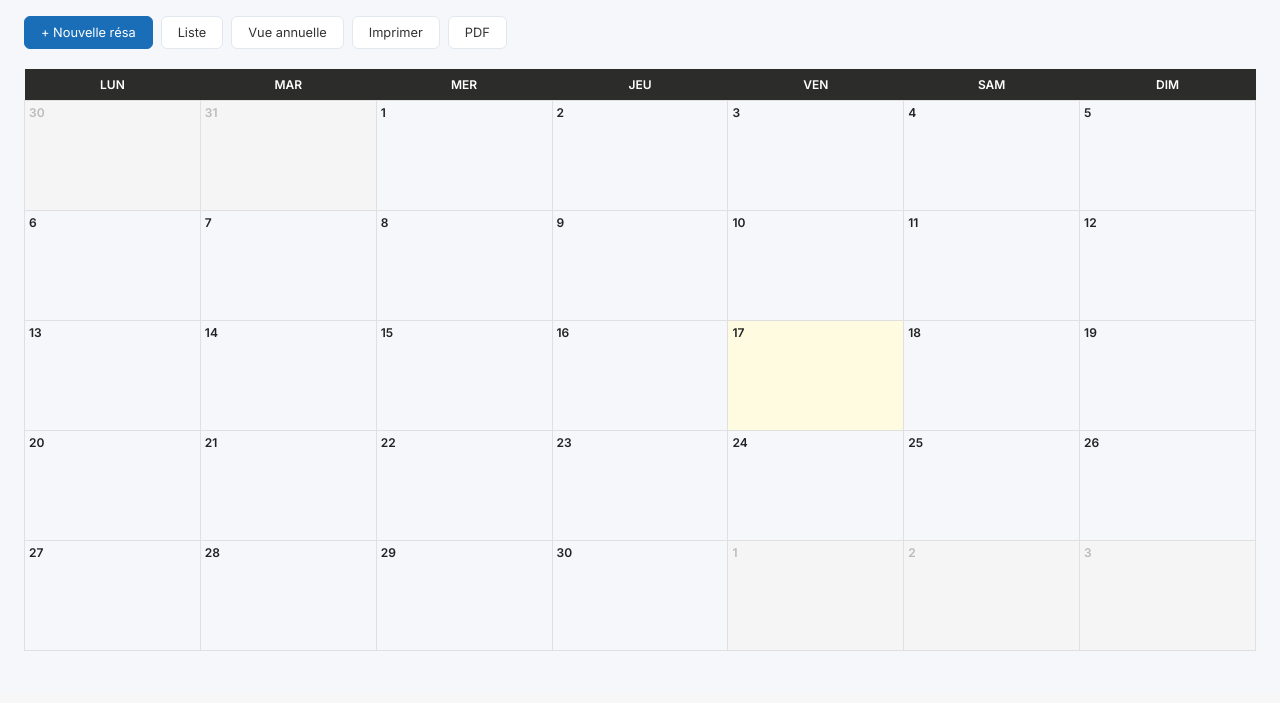
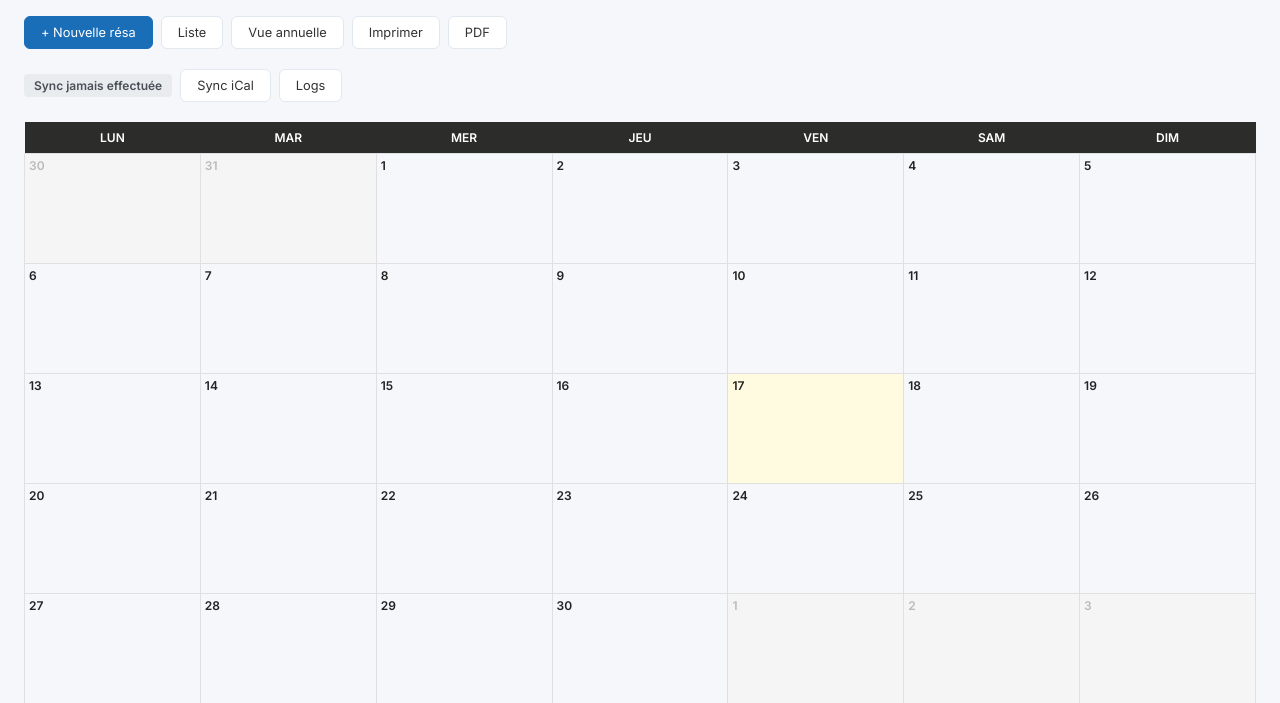
Before and after one commit to JorgeCaneteAI/villaplaisance-v7, a PHP site: page /admin/calendrier in a window 1280 px wide. Shown: the part 107-810 px from the top of the page. Before the commit the page ends 758 px from the top, so only its background shows below. Run offline with PHP 8.4, Linux system fonts and the light colour scheme; a user stored in the database is signed in; tables that the repository leaves empty or names only in its code hold one stand-in row (values such as "Sample post").

Commit message:
feat(calendrier): script CLI cron + bouton sync manuel + badge fraîcheur + page logs

```diff
--- a/app/Controllers/Admin/ReservationController.php
+++ b/app/Controllers/Admin/ReservationController.php
@@ -56,6 +56,11 @@ class ReservationController extends AdminBaseController
 
         $data = ReservationService::buildCalendarData($year, $month);
 
+        $lastSync = \Database::fetchOne(
+            "SELECT MAX(last_sync_at) AS last_sync_at, MIN(COALESCE(last_sync_ok, 1)) AS all_ok
+             FROM vp_ical_feeds WHERE actif = 1"
+        );
+
         $this->render('admin/reservations/index', [
             'year'         => $year,
             'month'        => $month,
@@ -68,6 +73,8 @@ class ReservationController extends AdminBaseController
             'prev_month'   => $prevMonth,
             'next_year'    => $nextYear,
             'next_month'   => $nextMonth,
+            'last_sync_at' => $lastSync['last_sync_at'] ?? null,
+            'last_sync_ok' => $lastSync['all_ok'] ?? null,
         ]);
     }
 
@@ -279,4 +286,32 @@ class ReservationController extends AdminBaseController
             'pays'       => $parts[1] ?? '',
         ]);
     }
+
+    public function sync(): void
+    {
+        if (!$this->verifyCsrf()) {
+            $this->flash('error', 'Token CSRF invalide.');
+            $this->redirect($_SERVER['HTTP_REFERER'] ?? '/admin/calendrier');
+            return;
+        }
+
+        $result = \App\Services\IcalSyncService::syncAll('manual');
+        $msg = sprintf('Sync iCal — %d créée(s), %d mise(s) à jour, %d supprimée(s)',
+                       $result['created'], $result['updated'], $result['deleted']);
+        if (!empty($result['errors'])) {
+            $msg .= ' | Erreurs : ' . implode(' / ', $result['errors']);
+            $this->flash('error', $msg);
+        } else {
+            $this->flash('success', $msg);
+        }
+        $this->redirect($_SERVER['HTTP_REFERER'] ?? '/admin/calendrier');
+    }
+
+    public function logs(): void
+    {
+        $logs = \Database::fetchAll(
+            "SELECT * FROM vp_ical_sync_log ORDER BY id DESC LIMIT 50"
+        );
+        $this->render('admin/reservations/logs', ['logs' => $logs]);
+    }
 }
--- a/app/Router.php
+++ b/app/Router.php
@@ -553,6 +553,14 @@ class Router
             (new \App\Controllers\Admin\ReservationController())->mois();
             return;
         }
+        if ($normalized === '/admin/calendrier/sync' && $_SERVER['REQUEST_METHOD'] === 'POST') {
+            (new \App\Controllers\Admin\ReservationController())->sync();
+            return;
+        }
+        if ($normalized === '/admin/calendrier/logs') {
+            (new \App\Controllers\Admin\ReservationController())->logs();
+            return;
+        }
         if ($normalized === '/admin/calendrier/api/code') {
             (new \App\Controllers\Admin\ReservationController())->apiCode();
             return;
--- a/app/Views/admin/reservations/index.php
+++ b/app/Views/admin/reservations/index.php
@@ -25,6 +25,38 @@ use App\Services\ReservationConstants;
         <a href="/admin/calendrier/annee/<?= $year ?>" class="btn">Vue annuelle</a>
         <a href="/admin/calendrier/print/<?= $year ?>/<?= $month ?>" class="btn">Imprimer</a>
         <a href="/admin/calendrier/export/pdf/<?= $year ?>/<?= $month ?>" class="btn">PDF</a>
+    </div>
+
+    <?php
+    $csrf = $_SESSION['csrf_token'] ?? ($_SESSION['csrf_token'] = bin2hex(random_bytes(32)));
+    $fmtAge = function(float $m): string {
+        if ($m < 60) return round($m) . ' min';
+        if ($m < 1440) return round($m / 60, 1) . ' h';
+        return round($m / 1440) . ' j';
+    };
+    $badgeClass = 'sync-unknown';
+    $badgeText = 'Sync jamais effectuée';
+    if (!empty($last_sync_at)) {
+        $syncAge = max(0, (time() - strtotime($last_sync_at)) / 60);
+        if ((int) $last_sync_ok === 0) {
+            $badgeClass = 'sync-error';
+            $badgeText = 'Dernière sync KO il y a ' . $fmtAge($syncAge);
+        } elseif ($syncAge < 60) {
+            $badgeClass = 'sync-ok'; $badgeText = 'Sync il y a ' . $fmtAge($syncAge);
+        } elseif ($syncAge < 1440) {
+            $badgeClass = 'sync-warn'; $badgeText = 'Sync il y a ' . $fmtAge($syncAge);
+        } else {
+            $badgeClass = 'sync-error'; $badgeText = 'Sync il y a ' . $fmtAge($syncAge);
+        }
+    }
+    ?>
+    <div class="sync-bar">
+        <span class="sync-badge <?= $badgeClass ?>"><?= htmlspecialchars($badgeText) ?></span>
+        <form method="post" action="/admin/calendrier/sync" style="display:inline">
+            <input type="hidden" name="csrf_token" value="<?= htmlspecialchars($csrf) ?>">
+            <button type="submit" class="btn">Sync iCal</button>
+        </form>
+        <a href="/admin/calendrier/logs" class="btn">Logs</a>
     </div>
 
     <table class="calendrier__grid">
@@ -80,4 +112,10 @@ use App\Services\ReservationConstants;
 .calendrier__grid td.outside .day-num { color: #bbb; }
 .calendrier__grid .resa { display: block; padding: 3px 5px; margin-top: 2px; border-radius: 3px; font-size: 10.5px; text-decoration: none; line-height: 1.2; }
 .calendrier__grid .resa:hover { opacity: 0.85; }
+.sync-bar { margin: 8px 0 20px; display: flex; gap: 8px; align-items: center; flex-wrap: wrap; }
+.sync-badge { padding: 4px 10px; border-radius: 4px; font-size: 12px; font-weight: 600; }
+.sync-ok    { background: #E0F5E0; color: #2d7a2d; }
+.sync-warn  { background: #FFF3CD; color: #856404; }
+.sync-error { background: #F8D7DA; color: #721C24; }
+.sync-unknown { background: #E9ECEF; color: #495057; }
 </style>
```
Also changed, not shown: app/Views/admin/reservations/logs.php (added, +43 -0 lines), 1 other file.
